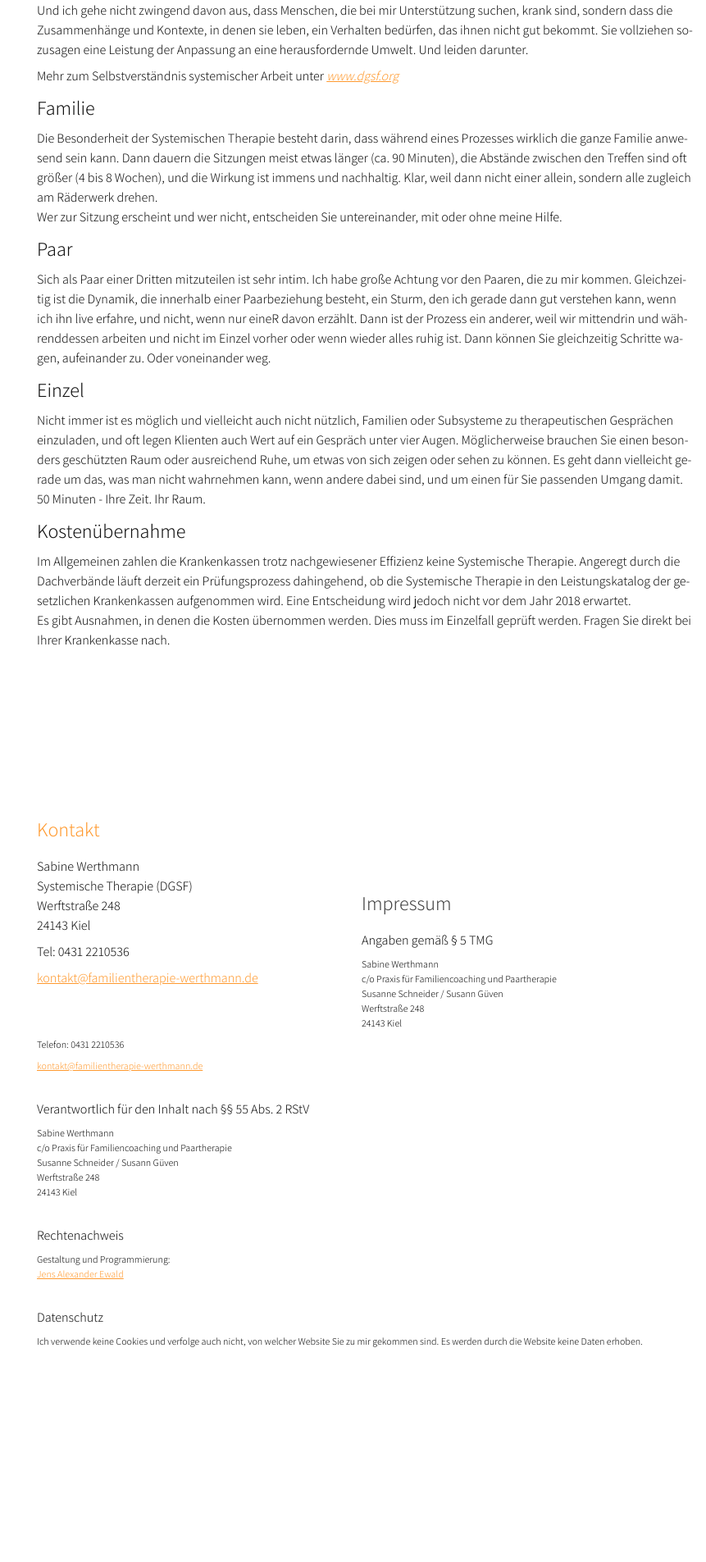
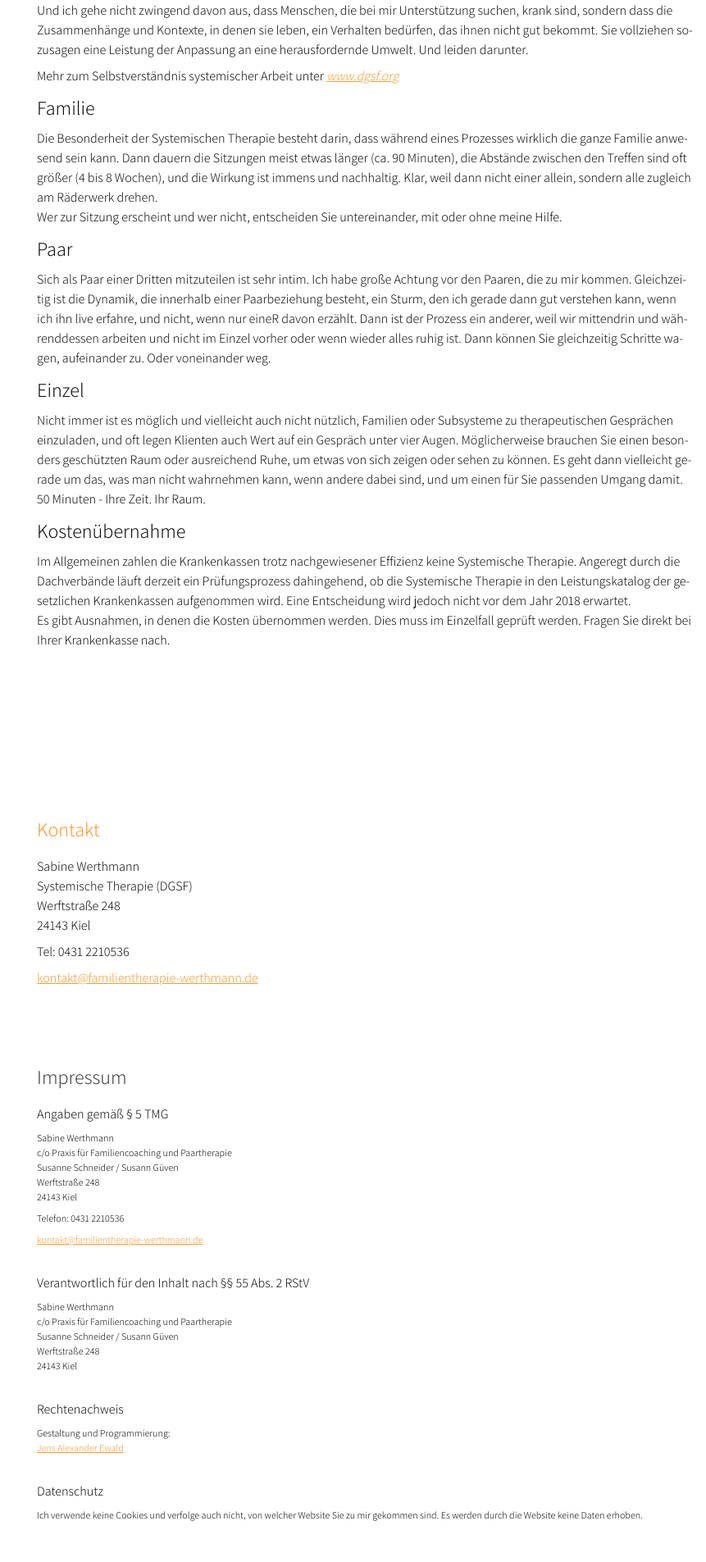
Before and after one commit to fthw/fthw.github.io, a Jekyll site: the page built from index.html, in a window 1280 px wide. Shown: the part 1391-3296 px from the top of the page at 82% size, without its empty margins (419-1280 px from the left). Built offline with Jekyll 4.4.1, drawn with Linux system fonts in a browser that asks for light colours; before the commit the page ends 3084 px from its top, so only the background shows below that.

Commit message:
Update _responsive.scss

```diff
--- a/_sass/_responsive.scss
+++ b/_sass/_responsive.scss
@@ -73,8 +73,6 @@ iPad 3
   footer {
     #kontakt, #sprechzeiten {
       width: calc(50% - 0.25rem);
-      // height: 20rem;
-      float: left;
       & * {
         width: 100%;
         float: none;
```
